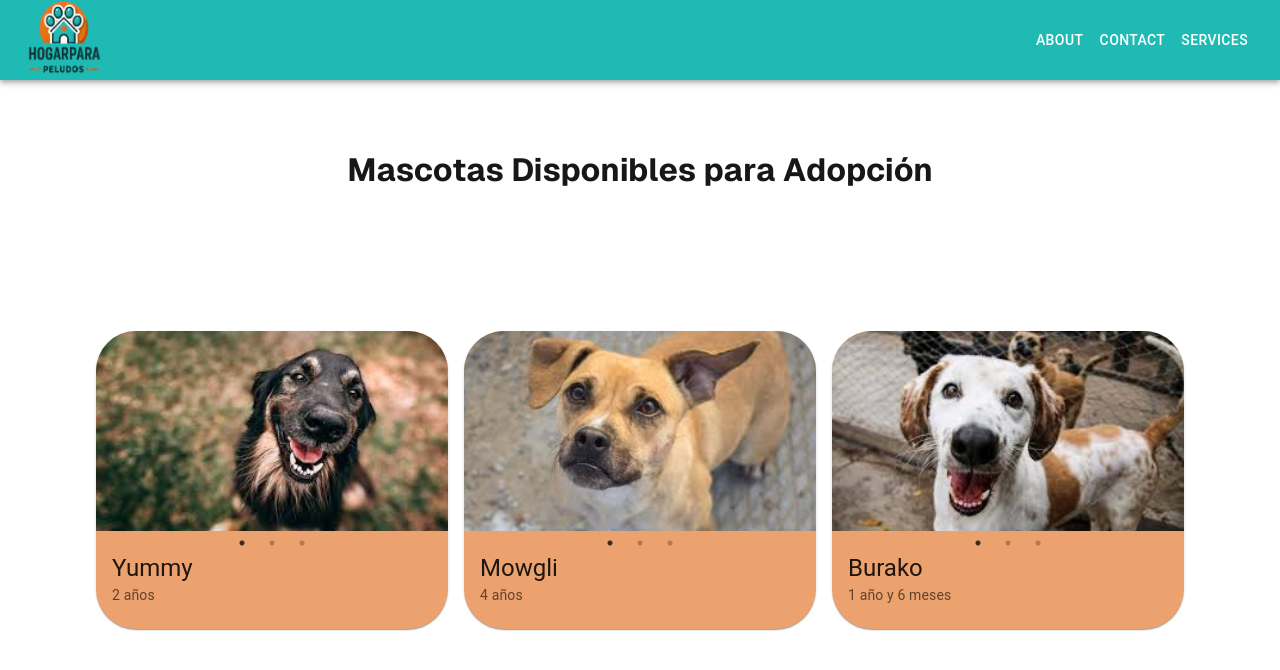
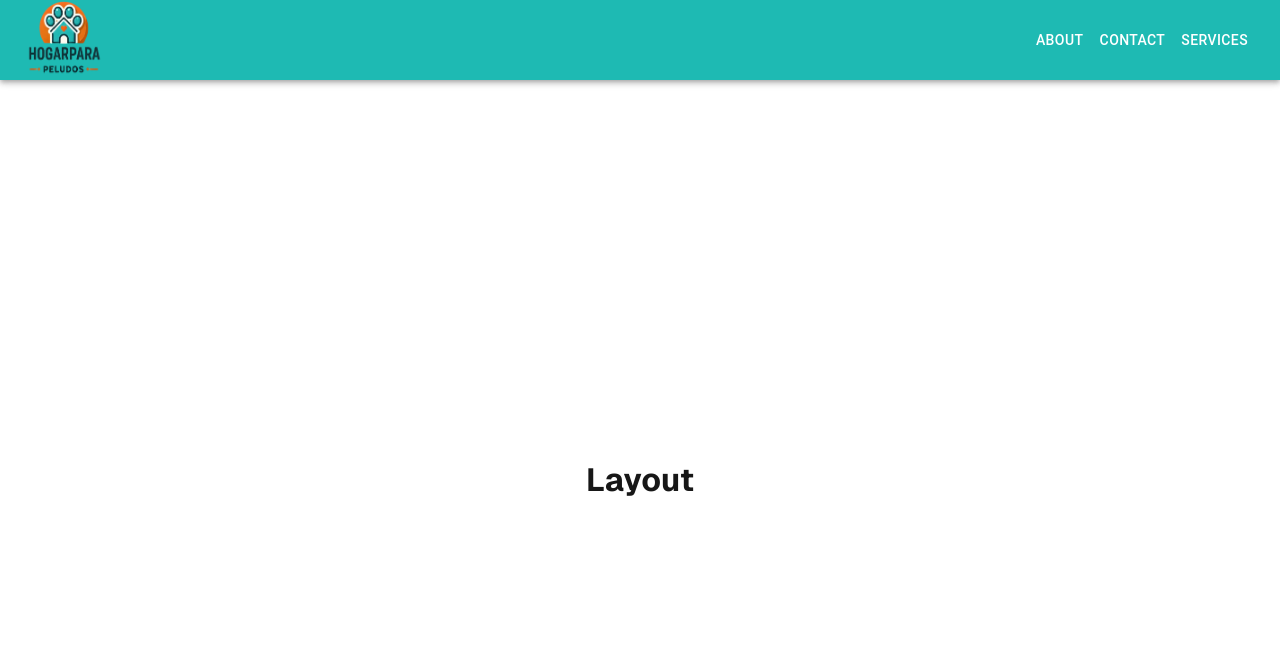
Before and after one commit to No-Country-simulation/c21-71-n-node-react, a Next.js app in the folder apps/next-app/: page / in a window 1280 px wide. Shown: the top 670 px of the page. Built offline with nearby package versions, Linux system fonts and the light colour scheme.

Commit message:
updated route for Galery to "/dashboard"

```diff
--- a/apps/next-app/src/app/page.tsx
+++ b/apps/next-app/src/app/page.tsx
@@ -5,10 +5,9 @@ import Galery from "@/components/Galery/Galery";
 export default function Home() {
   return (
     <div className={styles.page}>
-        <h1>Mascotas Disponibles para Adopción</h1>
       <main className={styles.main}>
         <div className={styles.ctas}>
-        <Galery />
+        <h1>Layout</h1>
         </div>
       </main>
     </div>
```
Also changed, not shown: apps/next-app/src/app/dashboard/page.tsx (added, +16 -0 lines).
